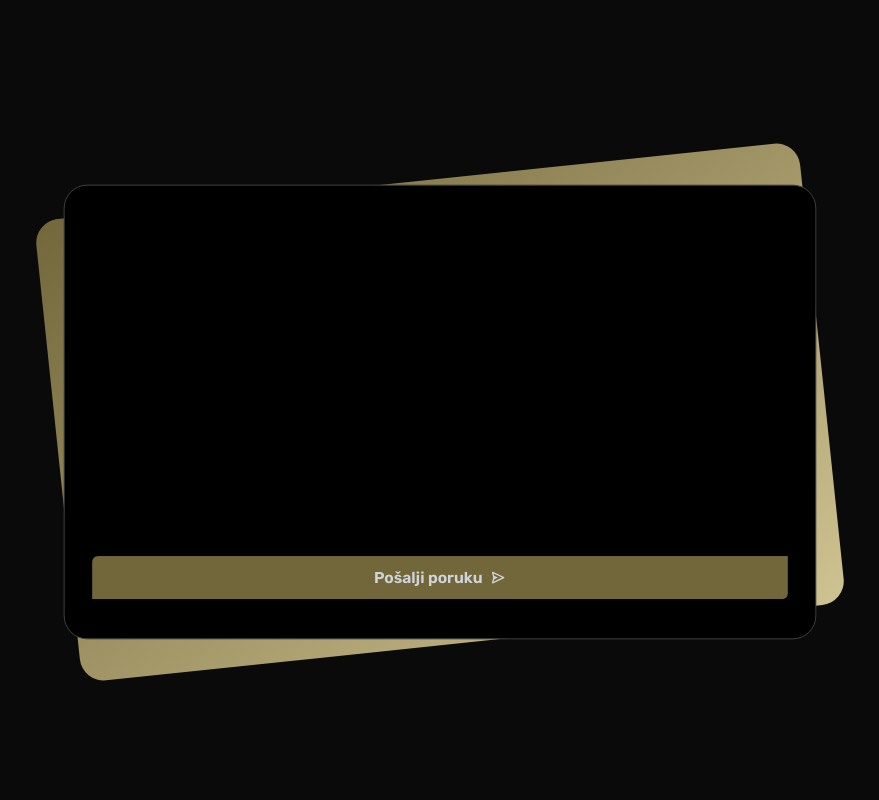
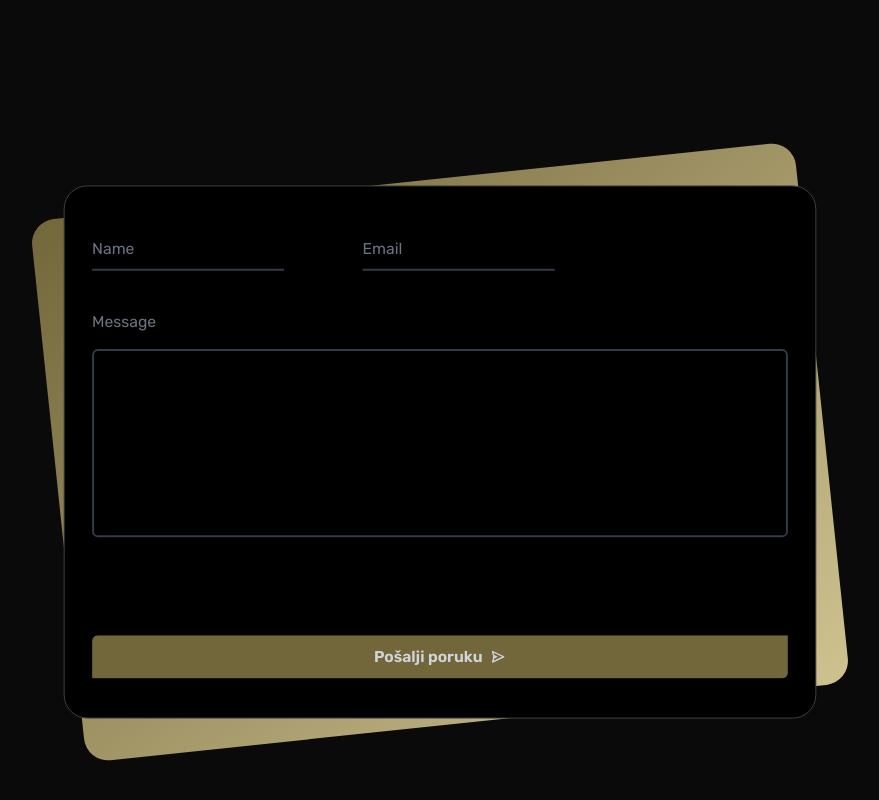
Before and after one commit to zlatanovics1/fitness-premium, a Next.js app: page / in a window 1280 px wide. Shown: the part 2106-2906 px from the top of the page, without its empty margins (200-1079 px from the left). Built offline with nearby package versions, Linux system fonts and the light colour scheme.

Commit message:
Add contact form

```diff
--- a/components/AnimatedButton.tsx
+++ b/components/AnimatedButton.tsx
@@ -7,7 +7,7 @@ export default function AnimatedButton() {
     <motion.button
       type="button"
       whileTap={{ scale: 0.95 }}
-      className="border-2 w-full justify-center flex font-[600] text-gray-300 items-center gap-2 rounded-tl-md rounded-br-md bg-primary-dark border-transparent hover:bg-transparent transition-colors duration-300 hover:text-primary-light hover:border-primary-light px-5 max-sm:px-6 py-2"
+      className="border-2 w-full mt-auto justify-center flex font-[600] text-gray-300 items-center gap-2 rounded-tl-md rounded-br-md bg-primary-dark border-transparent hover:bg-transparent transition-colors duration-300 hover:text-primary-light hover:border-primary-light px-5 max-sm:px-6 py-2"
     >
       Pošalji poruku
       <span>
--- a/components/Contact.tsx
+++ b/components/Contact.tsx
@@ -1,18 +1,16 @@
-import Image from "next/image";
+import Section from "./Section";
+import MouseGradient from "./MouseGradient";
+import AnimatedButton from "./AnimatedButton";
 import ContactForm from "./ContactForm";
-import Section from "./Section";
-import H1 from "./typography/H1";
-import H2 from "./typography/H2";
-import H3 from "./typography/H3";
-import AnimatedButton from "./AnimatedButton";
-import MouseGradient from "./MouseGradient";
 
 export default function Contact() {
   return (
     <Section>
       {/* <div className="relative m-auto max-w-3xl h-[29rem] rounded-3xl bg-gradient-to-tl from-primary-light to-primary-dark -rotate-6 ">
         <div className="absolute inset-0 scale-[0.98] overflow-visible rotate-6 rounded-3xl bg-neutral-900 px-7 py-10 peer "></div> */}
-      <MouseGradient />
+      <MouseGradient>
+        <ContactForm />
+      </MouseGradient>
       {/* </div> */}
     </Section>
   );
--- a/components/ContactForm.tsx
+++ b/components/ContactForm.tsx
@@ -2,8 +2,7 @@ import AnimatedButton from "./AnimatedButton";
 
 export default function ContactForm() {
   return (
-    <form className="rounded-2xl max-sm:rounded-t-none border-gray-600 sm:border-2  sm:project-image-container relative overflow-hidden">
-      <div className="space-y-20 rounded-2xl w-[calc(100%-2px)] scale-y-[.995] translate-x-[1.3px] bg-neutral-950 sm:px-10 px-4 sm:py-20 py-12">
+    <form className="flex gap-20 flex-col h-full">
       <div className="flex max-sm:flex-col sm:gap-20 gap-8  sm:items-center">
         <div className="relative z-0">
           <input
@@ -34,12 +33,12 @@ export default function ContactForm() {
           </label>
         </div>
       </div>
-        <div className="relative z-0">
+      <div className="relative z-0 flex flex-col grow">
         <textarea
           // type="text"
           id="message"
           spellCheck={false}
-            className=" block py-3 h-32 resize-none px-2 w-full text-sm text-gray-500 bg-transparent rounded-md border-2 border-gray-600/70 appearance-none focus:outline-none focus:ring-0 focus:border-primary-light peer"
+          className=" block py-3 h-48 resize-none px-2 w-full text-sm text-gray-500 bg-transparent rounded-md border-2 border-gray-600/70 appearance-none focus:outline-none focus:ring-0 focus:border-primary-light peer"
           placeholder=" "
         />
         <label
@@ -48,7 +47,6 @@ export default function ContactForm() {
         >
           Message
         </label>
-        </div>
         <AnimatedButton />
       </div>
     </form>
--- a/components/MouseGradient.tsx
+++ b/components/MouseGradient.tsx
@@ -3,7 +3,11 @@ import { motion, useMotionTemplate, useMotionValue } from "framer-motion";
 import { MouseEvent } from "react";
 import AnimatedButton from "./AnimatedButton";
 
-export default function MouseGradient() {
+export default function MouseGradient({
+  children,
+}: {
+  children: React.ReactNode;
+}) {
   const xPos = useMotionValue(0);
   const yPos = useMotionValue(0);
 
@@ -16,10 +20,10 @@ export default function MouseGradient() {
   return (
     <div
       onMouseMove={handleMouseMove}
-      className="relative m-auto max-w-3xl h-[29rem] rounded-3xl bg-gradient-to-tl from-primary-light to-primary-dark sm:-rotate-6"
+      className="relative m-auto max-w-3xl h-[34rem] rounded-3xl bg-gradient-to-tl from-primary-light to-primary-dark sm:-rotate-6"
     >
-      <div className="flex flex-col-reverse absolute inset-0 sm:scale-[0.98] border-[1px] border-neutral-700 overflow-visible sm:rotate-6 rounded-3xl bg-black px-7 py-10 peer ">
-        <AnimatedButton />
+      <div className=" absolute inset-0 sm:scale-[0.98] border-[1px] border-neutral-700 overflow-visible sm:rotate-6 rounded-3xl bg-black px-7 py-10 peer ">
+        {children}
       </div>
       <motion.div
         className="absolute -inset-px sm:rotate-6 sm:scale-[0.98] b rounded-3xl pointer-events-none opacity-0 transition duration-300 peer-hover:opacity-70"
```
Lines whose indentation alone changed are shown as unchanged.
